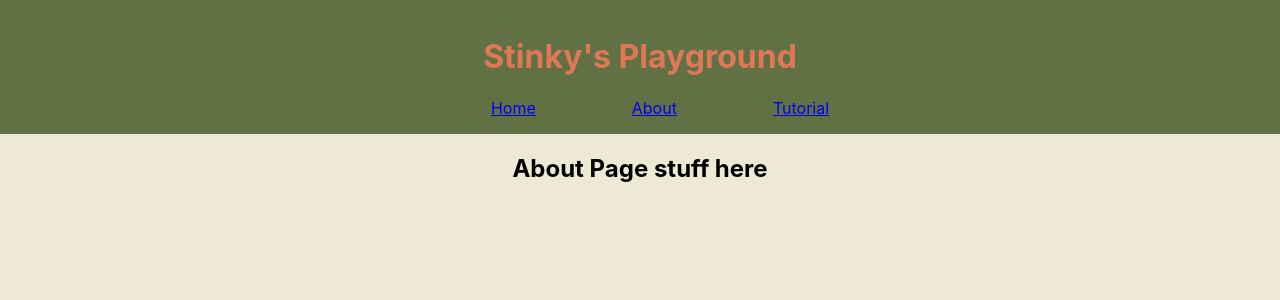
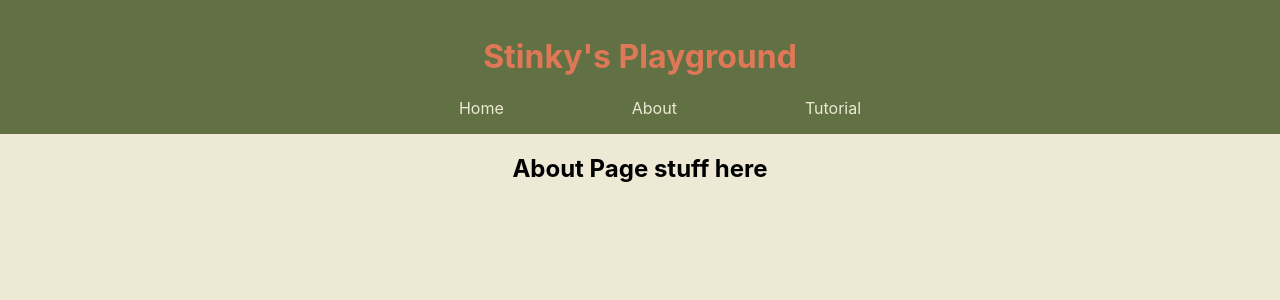
Before and after one commit to LouisDecaudaveine/web-graphic-tool, a Vue app in the folder MVP/mvp/: page /about in a window 1280 px wide. Shown: the top 300 px of the page. Built offline with nearby package versions, Linux system fonts and the light colour scheme; what rete would draw is missing.

Commit message:
fixed bug where sketch node is given different IDs when changing page

```diff
--- a/MVP/mvp/src/App.css
+++ b/MVP/mvp/src/App.css
@@ -18,15 +18,15 @@
 
 .navItem {
   display: inline;
-  padding-left: 3rem;
-  padding-right: 3rem;
-  margin-bottom: 3rem;
-  color: #d8643e;
+  text-decoration: none;
+  padding-left: 2rem;
+  padding-right: 2rem;
+  margin-bottom: 2rem;
+  color: #EDE9D5;
 }
 
 .header {
+  margin: auto;
   padding:1rem;
   background-color: #617143;
-  /* background-image: linear-gradient(#033549,#034056); */
-  /* background-image: linear-gradient(#570718,#034056 );  */
 }
--- a/MVP/mvp/src/App.js
+++ b/MVP/mvp/src/App.js
@@ -53,8 +53,8 @@ const Home = () => {
   const [editedSerialised, setEditedSerialised] = useState();
 
   const getSerialisedParentHandler = (se) => {
-    // serializedEditor = JSON.parse(JSON.stringify(se));
     setSerialisedData(se);
+
     console.log("Saved VPE", serialisedData);
   }
 
@@ -62,22 +62,29 @@ const Home = () => {
     setEditedSerialised(jsonData);
   }
 
+  //this checks if the editor has been inited
+  //then makes a list of numbers of the nodes keys
+  //finds the smallest which represents the sketch component
+  //WARNING: Sketch must always be the first constructed node for this to work
+
+
   return(
     <div className='App'>
       <Editor getSerializedData={getSerialisedParentHandler} editedSerialised={editedSerialised}/>
       {
-      serialisedData.nodes &&
-      Object.keys(serialisedData.nodes).length > 0 &&
-      console.log(serialisedData.nodes[Math.min(Object.keys(serialisedData.nodes)).toString()].data.width)
+        serialisedData.nodes &&
+        Object.keys(serialisedData.nodes).length > 0 &&
+        console.log(Math.min(Math.min(...Object.keys(serialisedData.nodes).map(Number))).toString())
       }
       {
         serialisedData.nodes &&
         Object.keys(serialisedData.nodes).length > 0 &&
-        serialisedData.nodes[Math.min(Object.keys(serialisedData.nodes)).toString()].name === "Sketch" &&
+        serialisedData.nodes[Math.min(...Object.keys(serialisedData.nodes).map(Number)).toString()].name === "Sketch" &&
         <P5Wrapper VPLState={serialisedData}
-          width={serialisedData.nodes[Math.min(Object.keys(serialisedData.nodes)).toString()].data.width}
-          height ={serialisedData.nodes[Math.min(Object.keys(serialisedData.nodes)).toString()].data.height}
-          editedSerialisedHandler={setEditedParentHandler}/>
+          width={serialisedData.nodes[  Math.min(...Object.keys(serialisedData.nodes).map(Number)).toString()].data.width}
+          height ={serialisedData.nodes[  Math.min(...Object.keys(serialisedData.nodes).map(Number)).toString()].data.height}
+          editedSerialisedHandler={setEditedParentHandler}
+          sketchNodeIndex={Math.min(...Object.keys(serialisedData.nodes).map(Number)).toString()}/>
       }
 
     </div>
--- a/MVP/mvp/src/EditorParser.js
+++ b/MVP/mvp/src/EditorParser.js
@@ -61,7 +61,7 @@ function treeDescent(SE){
 }
 
 
-export function ReadParser(SerialisedEditor) {
+export function ReadParser(SerialisedEditor, sketchIndex) {
     // const ellipseO = new EllipseObj(250,250);
 
     const objects = [];
@@ -72,8 +72,9 @@ export function ReadParser(SerialisedEditor) {
     //checking if node already exists if not adding it to objects
 
     SerialisedEditor.nodes &&
-        SerialisedEditor.nodes[Math.min(Object.keys(SerialisedEditor.nodes)).toString()].data.layers
+        SerialisedEditor.nodes[sketchIndex].data.layers
         .forEach((visComp) => {
+            console.log(sketchIndex);
            if(!objects.some((obj) => obj.id === visComp.node)){
                 const VPLcomp = SerialisedEditor.nodes[visComp.node.toString()];
                 recursiveHelper(SerialisedEditor, VPLcomp, null, layers, objects);
--- a/MVP/mvp/src/P5Wrapper.js
+++ b/MVP/mvp/src/P5Wrapper.js
@@ -11,7 +11,7 @@ export default (props) => {
 	const editedVPL = JSON.parse(JSON.stringify(props.VPLState));
 	//objects: these are all the nodes that you can see on the vpl
 	//layers: is a list of all the visual component they are rendered from lowest index to highest index
-	const [objects,layers] = ReadParser(props.VPLState);
+	const [objects,layers] = ReadParser(props.VPLState, props.sketchNodeIndex);
 
 	let needsResizing = false
 	//this queues a resize of canvas whenever the sketch VPL component changes its dimensions
--- a/MVP/mvp/src/vanillaReactComponents/Header.jsx
+++ b/MVP/mvp/src/vanillaReactComponents/Header.jsx
@@ -8,9 +8,9 @@ export default function Header(props) {
             <h1 className="websiteTitle">Stinky's Playground</h1>
             <nav>
                 <ul className="navigator">
-                    <li className="navItem"><Link to="/">Home</Link></li>
-                    <li className="navItem"><Link to="/about">About</Link></li>
-                    <li className="navItem"><Link to="/tutorial">Tutorial</Link></li>
+                    <li className="navItem"><Link to="/" className="navItem">Home</Link></li>
+                    <li className="navItem"><Link to="/about" className="navItem">About</Link></li>
+                    <li className="navItem"><Link to="/tutorial" className="navItem">Tutorial</Link></li>
                 </ul>
             </nav>
         </div>
```
